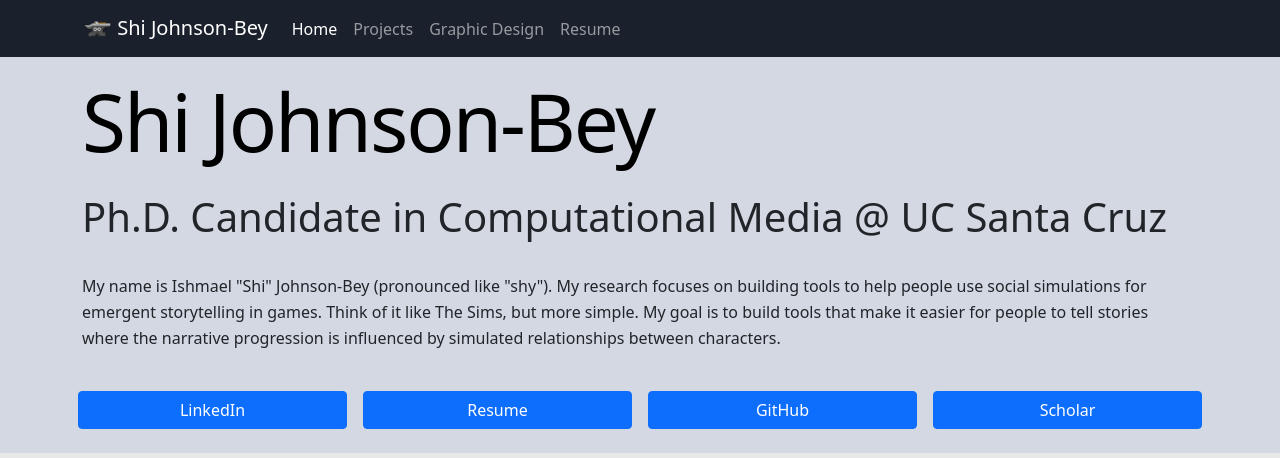
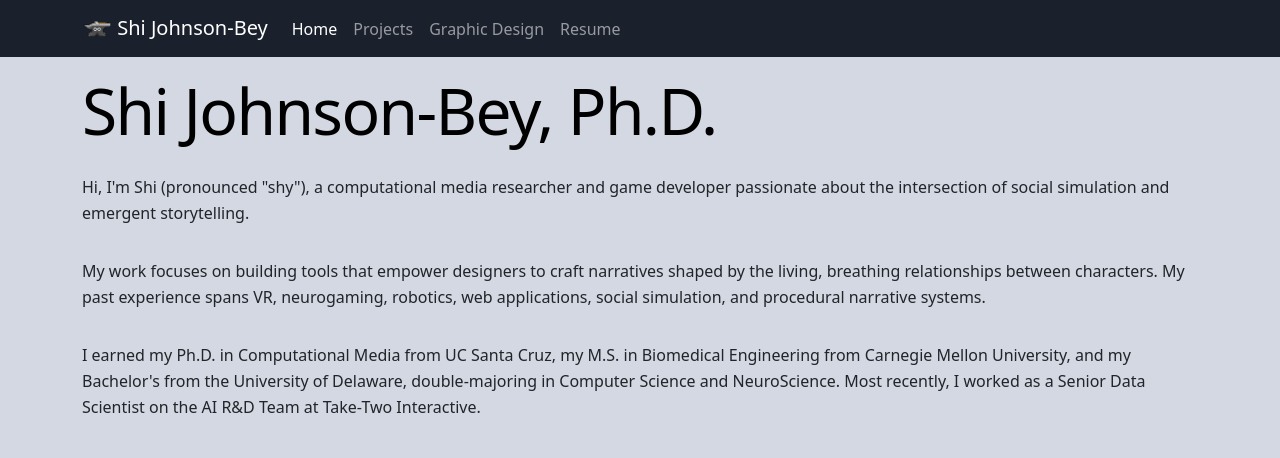
Before and after one commit to ShiJbey/shijbey.github.io, a Jekyll site: the page built from index.html, in a window 1280 px wide. Shown: the top 458 px of the page. Built offline with Jekyll 4.4.1, drawn with Linux system fonts in a browser that asks for light colours; nearby versions of some CDN libraries.

Commit message:
Update homepage header blurb

```diff
--- a/index.html
+++ b/index.html
@@ -6,16 +6,24 @@ title: Shi Johnson-Bey - About
 <main class="home-main">
     <div class="jumbotron mb-5">
         <div class="container jumbotron-content">
-            <h1 class="display-1">Shi Johnson-Bey</h1>
-            <p class="display-6">Ph.D. Candidate in Computational Media @ UC Santa Cruz</p>
-            <p>
-                My name is Ishmael "Shi" Johnson-Bey (pronounced like "shy"). My research
-                focuses on building tools to help people use social simulations for
-                emergent storytelling in games. Think of it like The Sims, but more simple.
-                My goal is to build tools that make it easier for people to tell stories where
-                the narrative progression is influenced by simulated relationships between
-                characters.
-            </p>
+            <h1 class="display-3">Shi Johnson-Bey, Ph.D.</h1>
+            <div>
+                <p>
+                    Hi, I'm Shi (pronounced "shy"), a computational media researcher and game developer passionate
+                    about the intersection of social simulation and emergent storytelling.
+                <p>
+                    My work focuses on building tools that empower designers to craft narratives shaped by the living,
+                    breathing relationships between characters. My past experience spans VR, neurogaming, robotics, web
+                    applications, social simulation, and procedural narrative systems.
+                </p>
+                <p>
+                    I earned my Ph.D. in Computational Media from UC Santa Cruz, my M.S. in Biomedical Engineering from
+                    Carnegie Mellon University, and my Bachelor's from the University of Delaware, double-majoring in
+                    Computer Science and NeuroScience. Most recently, I worked as a Senior Data Scientist on the AI R&D
+                    Team at Take-Two Interactive.
+                </p>
+                </p>
+            </div>
             <div class="row">
                 <div class="col col-12 col-md-6 col-lg-4 col-xl-3 p-2">
                     <a href="https://www.linkedin.com/in/shijbey" rel="none" class="w-100 h-100">
--- a/package.json
+++ b/package.json
@@ -1,5 +1,6 @@
 {
     "scripts": {
+        "dev": "jekyll serve --incremental",
         "build_js": "webpack --config webpack.prod.js",
         "build_jekyll": "JEKYLL_ENV=production bundle exec jekyll build",
         "build": "npm run build_js && npm run build_jekyll",
```
Also changed, not shown: 1 other file.
